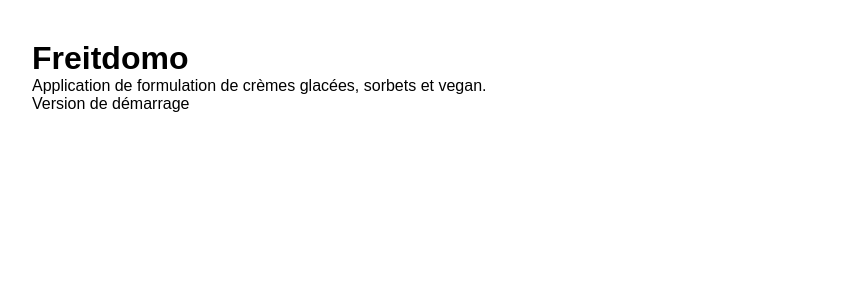
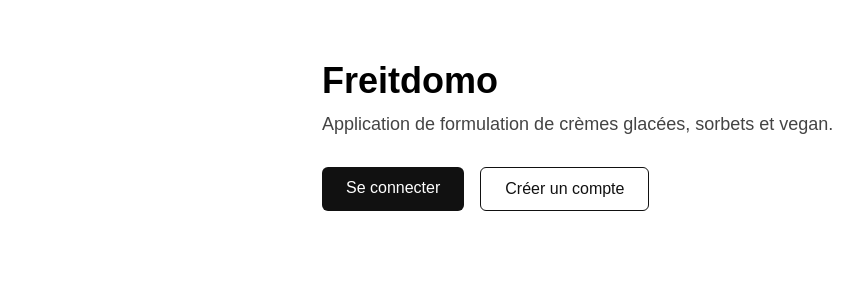
Before and after one commit to 11061969/Freitdomo, a Next.js app: page / in a window 1280 px wide. Shown: the top 300 px of the page, without its empty margins (8-871 px from the left). Built offline with nearby package versions, Linux system fonts and the light colour scheme.

Commit message:
Enhance Home component layout and styling
Updated styles and layout for the Home component, added login and signup links.

```diff
--- a/app/page.tsx
+++ b/app/page.tsx
@@ -1,9 +1,39 @@
 export default function Home() {
   return (
-    <main style={{ padding: "40px", fontFamily: "sans-serif" }}>
-      <h1>Freitdomo</h1>
-      <p>Application de formulation de crèmes glacées, sorbets et vegan.</p>
-      <p>Version de démarrage</p>
+    <main style={{ padding: "60px 40px", fontFamily: "sans-serif", maxWidth: 700, margin: "0 auto" }}>
+      <h1 style={{ fontSize: 36, marginBottom: 12 }}>Freitdomo</h1>
+      <p style={{ fontSize: 18, color: "#444", marginBottom: 32 }}>
+        Application de formulation de crèmes glacées, sorbets et vegan.
+      </p>
+
+      <div style={{ display: "flex", gap: 16 }}>
+        <a
+          href="/login"
+          style={{
+            padding: "12px 24px",
+            background: "#111",
+            color: "white",
+            borderRadius: 6,
+            textDecoration: "none",
+            fontSize: 16
+          }}
+        >
+          Se connecter
+        </a>
+        <a
+          href="/signup"
+          style={{
+            padding: "12px 24px",
+            border: "1px solid #111",
+            borderRadius: 6,
+            textDecoration: "none",
+            fontSize: 16,
+            color: "#111"
+          }}
+        >
+          Créer un compte
+        </a>
+      </div>
     </main>
   )
 }
```
